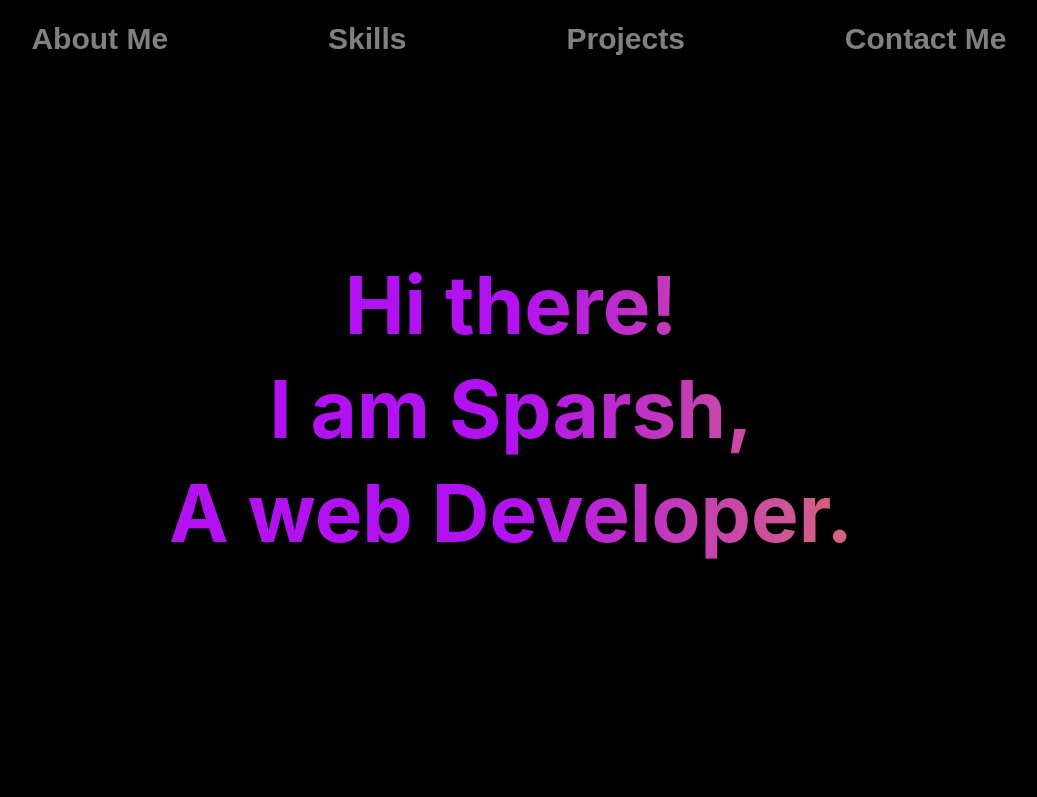
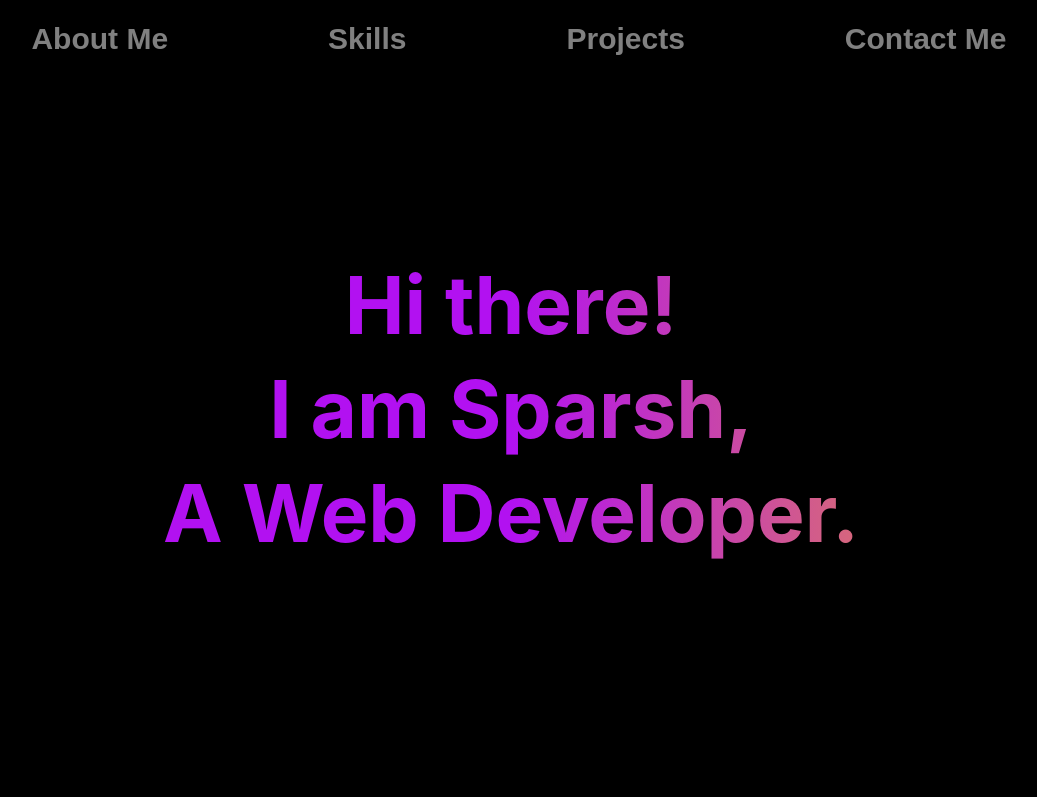
Before and after one commit to SparshV0044/portfolio, a plain HTML site: page index.html in a window 1280 px wide. Shown: the top 797 px of the page, without its empty margins (129-1166 px from the left). Drawn offline with nearby package versions, Linux system fonts and the light colour scheme.

Commit message:
Update index.html

```diff
--- a/index.html
+++ b/index.html
@@ -49,7 +49,7 @@
       <div class="mainheading text-center">
          <h1>Hi there!<br>
             <h1>I am Sparsh,</h1>
-            <h1>A web Developer.</h1>
+            <h1>A Web Developer.</h1>
          </h1>
          <br>
    </header>
```
